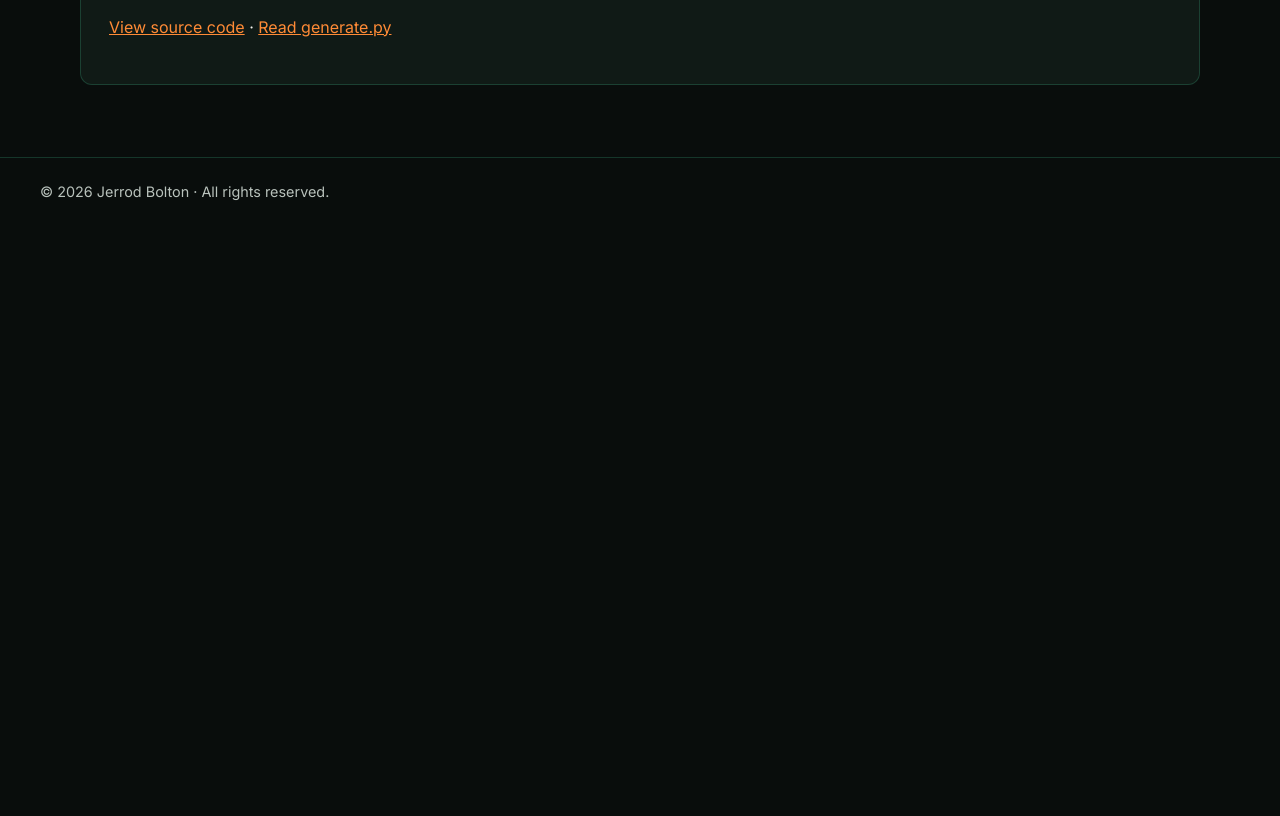
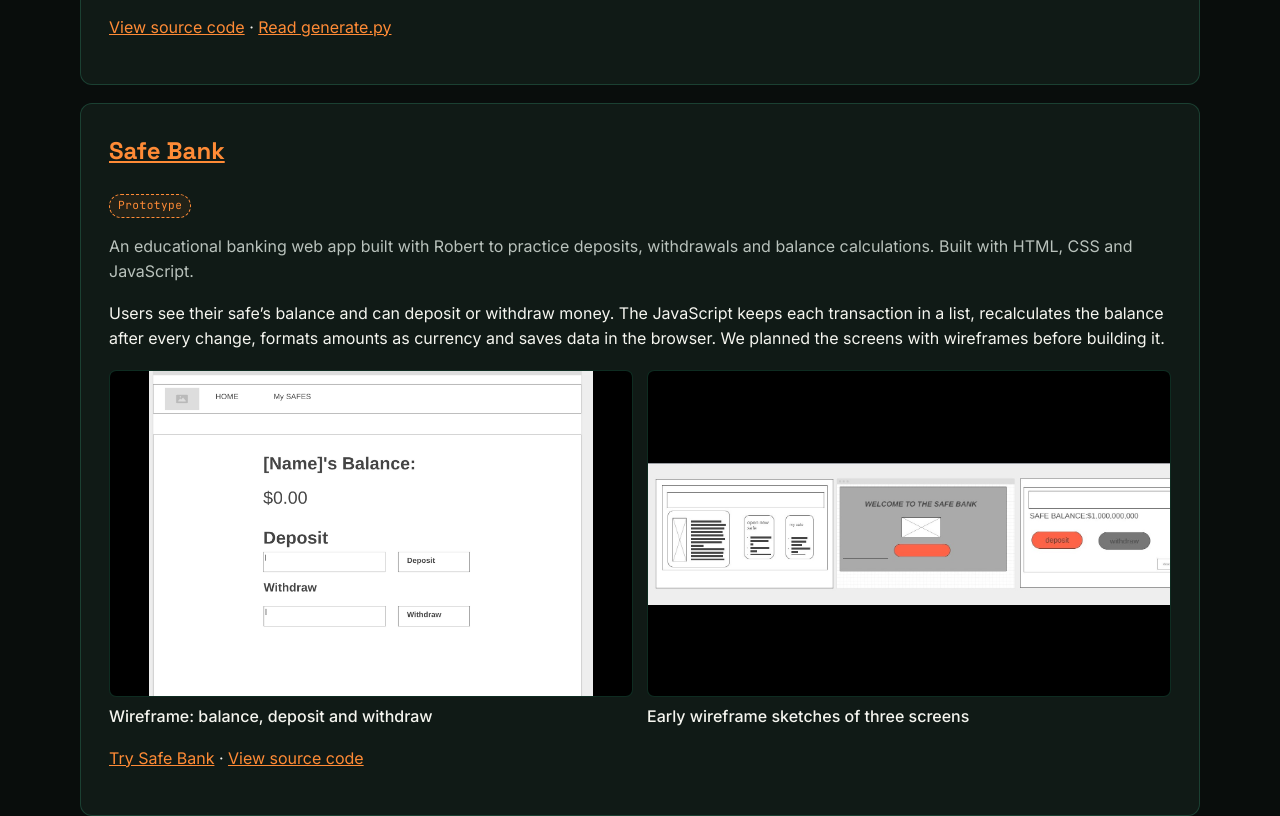
Before and after one commit to JerrodBolton/Pro-folio, a plain HTML site: page portfolio.html in a window 1280 px wide. Shown: the part 3437-4253 px from the top of the page. Before the commit the page ends 3662 px from the top, so only its background shows below. Drawn offline with Linux system fonts and the light colour scheme.

Commit message:
Add Safe Bank to the portfolio page
Co-Authored-By: Claude Opus 5.5 <noreply@anthropic.com>

```diff
--- a/portfolio.html
+++ b/portfolio.html
@@ -136,6 +136,23 @@
           </div>
           <p><a href="https://github.com/JerrodBolton/pixel-bag" target="_blank" rel="noopener noreferrer">View source code</a> · <a href="https://github.com/JerrodBolton/pixel-bag/blob/ba0189709d74d348c290c9714d676c9bc10317a2/generate.py" target="_blank" rel="noopener noreferrer">Read generate.py</a></p>
         </section>
+        <section class="panel" id="safe-bank" aria-labelledby="safe-bank-title" style="scroll-margin-top:88px">
+          <h2 id="safe-bank-title"><a href="https://jerrodbolton.github.io/Jerrod_Robert.safebank/mySafe.html" target="_blank" rel="noopener noreferrer">Safe Bank</a></h2>
+          <p><span class="dev-tag">Prototype</span></p>
+          <p class="muted">An educational banking web app built with Robert to practice deposits, withdrawals and balance calculations. Built with HTML, CSS and JavaScript.</p>
+          <p>Users see their safe&rsquo;s balance and can deposit or withdraw money. The JavaScript keeps each transaction in a list, recalculates the balance after every change, formats amounts as currency and saves data in the browser. We planned the screens with wireframes before building it.</p>
+          <div class="project-gallery">
+            <figure>
+              <a href="projects/safe-bank/images/safe-bank-wireframe-balance.jpg" target="_blank" rel="noopener"><img class="fit" src="projects/safe-bank/images/safe-bank-wireframe-balance.jpg" alt="Wireframe of the Safe Bank account page with a balance of $0.00 and Deposit and Withdraw inputs with buttons" width="1600" height="1175" loading="lazy" /></a>
+              <figcaption>Wireframe: balance, deposit and withdraw</figcaption>
+            </figure>
+            <figure>
+              <a href="projects/safe-bank/images/safe-bank-wireframe-sketches.jpg" target="_blank" rel="noopener"><img class="fit" src="projects/safe-bank/images/safe-bank-wireframe-sketches.jpg" alt="Early Safe Bank wireframe sketches of a home layout, a welcome screen and a safe balance screen" width="1504" height="409" loading="lazy" /></a>
+              <figcaption>Early wireframe sketches of three screens</figcaption>
+            </figure>
+          </div>
+          <p><a href="https://jerrodbolton.github.io/Jerrod_Robert.safebank/mySafe.html" target="_blank" rel="noopener noreferrer">Try Safe Bank</a> · <a href="https://github.com/JerrodBolton/Jerrod_Robert.safebank" target="_blank" rel="noopener noreferrer">View source code</a></p>
+        </section>
       </div>
     </main>
 
```
